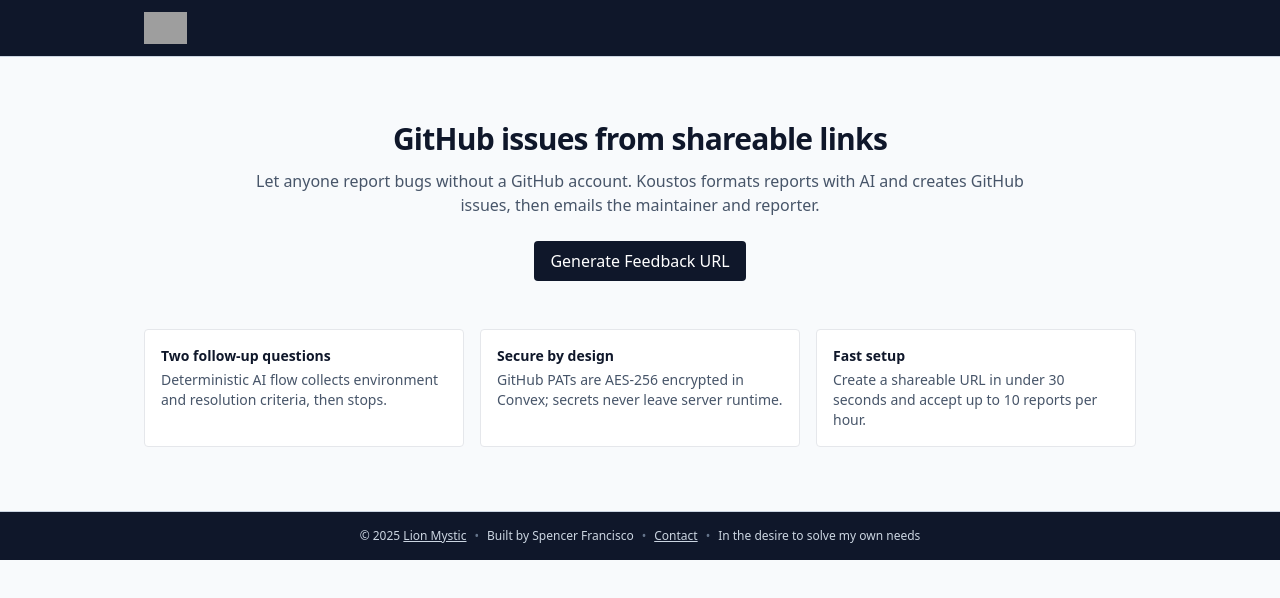
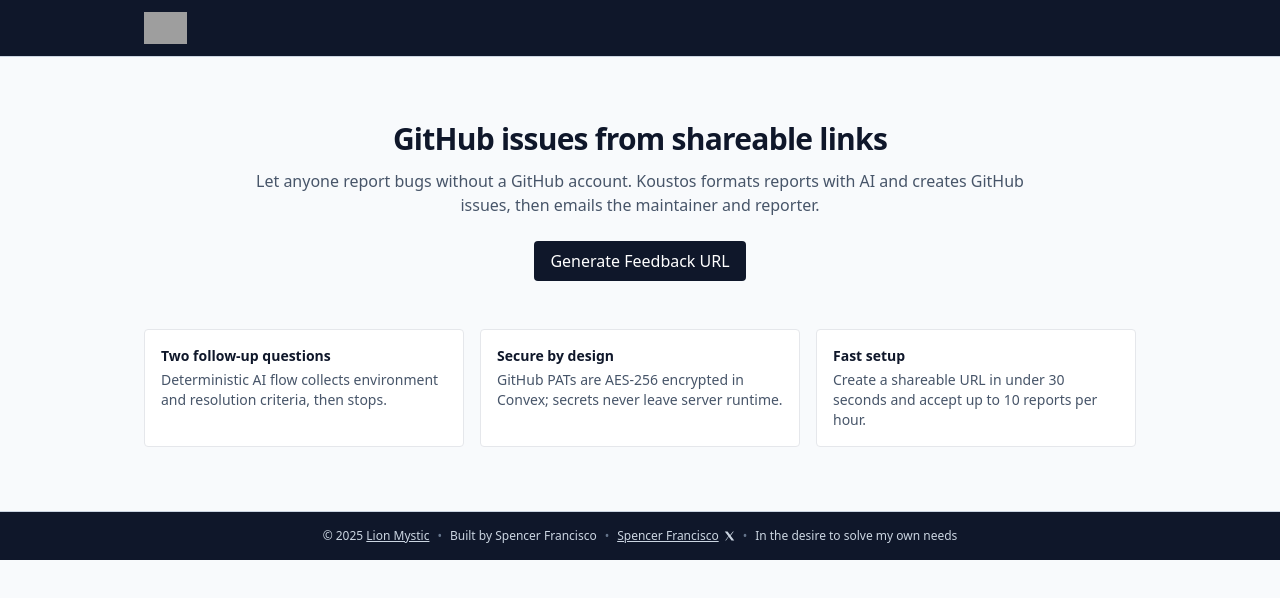
Before and after one commit to spenceriam/Koustos, a Next.js app: page / in a window 1280 px wide. Shown: the top 598 px of the page. Built offline with nearby package versions, Linux system fonts and the light colour scheme; grey boxes are pictures that could not be loaded.

Commit message:
[koustos] Update footer contact link and doc

```diff
--- a/app/layout.tsx
+++ b/app/layout.tsx
@@ -35,14 +35,23 @@
             <span aria-hidden="true" className="text-slate-500">
               •
             </span>
+            <span className="inline-flex items-center gap-1">
               <a
                 href="https://x.com/spencer_i_am"
                 className="underline"
                 target="_blank"
                 rel="noreferrer"
               >
-              Contact
+                Spencer Francisco
               </a>
+              <svg
+                aria-hidden="true"
+                className="h-3 w-3 fill-current text-slate-300"
+                viewBox="0 0 24 24"
+              >
+                <path d="M3.5 3h5.6l5.2 6.9L20 3h1.5l-6.3 8.5L22.5 21H17l-5.6-7.5L6 21H4.5l6.4-8.7L3.5 3Z" />
+              </svg>
+            </span>
             <span aria-hidden="true" className="text-slate-500">
               •
             </span>
```
Also changed, not shown: 1 other file (tests, documents, lock files or other folders). Lines whose indentation alone changed are shown as unchanged.
